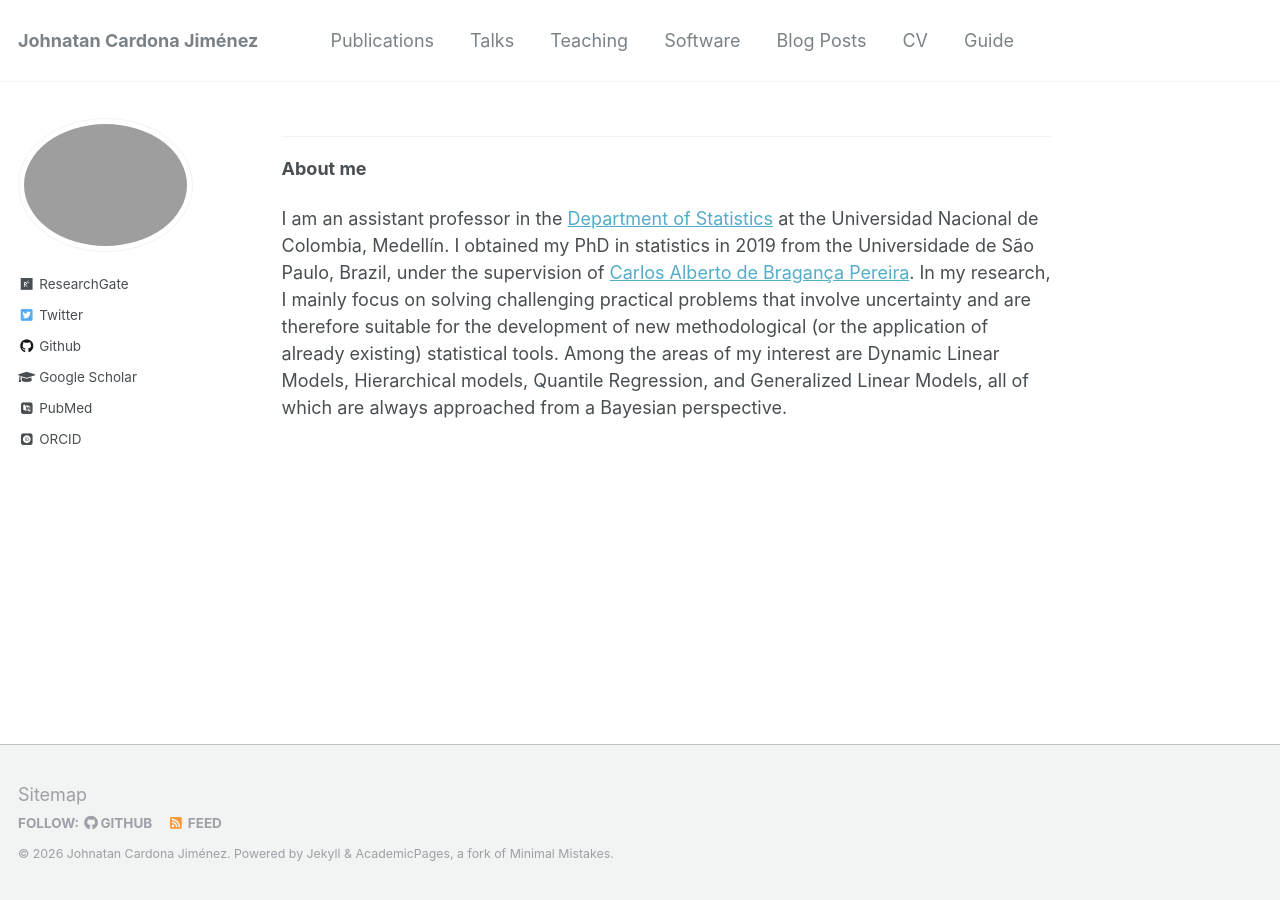
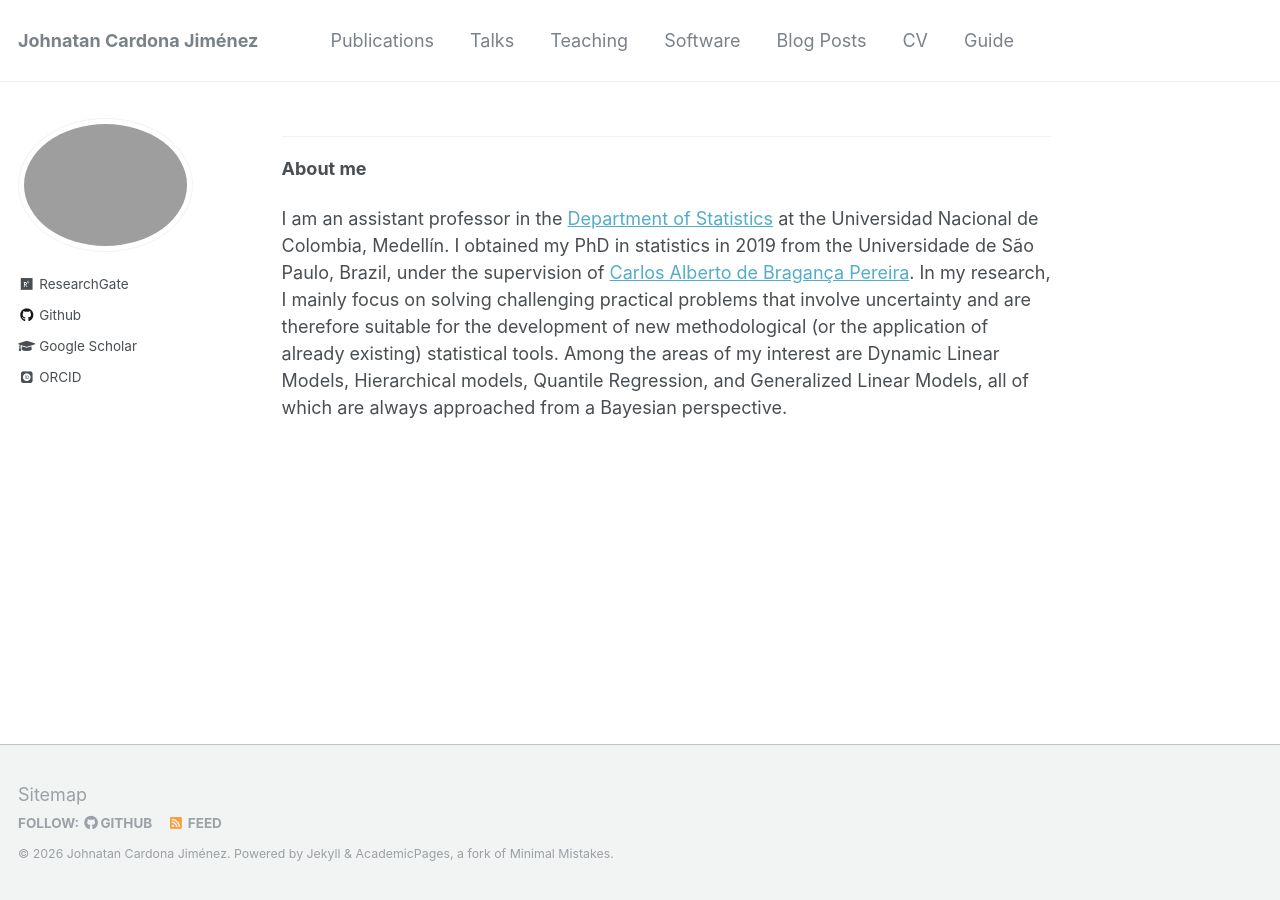
Before and after one commit to JohnatanLAB/JohnatanLAB.github.io, a Jekyll site: the page built from _pages/about.md, in a window 1280 px wide. Built offline with Jekyll 4.4.1, drawn with Linux system fonts in a browser that asks for light colours; some web fonts are replaced.

Commit message:
Update _config.yml

```diff
--- a/_config.yml
+++ b/_config.yml
@@ -84,7 +84,6 @@ author:
   avatar           : "profile.jpg"
   bio              : ""
   employer         :
-  pubmed           : "https://www.ncbi.nlm.nih.gov/pubmed/?term=john+snow"
   googlescholar    : "https://scholar.google.com/citations?user=1E4Dl80AAAAJ&hl=en&authuser=1"
   email            :
   researchgate     : "https://www.researchgate.net/profile/Johnatan-Jimenez-2?ev=hdr_xprf"
@@ -108,7 +107,6 @@ author:
   stackoverflow    : # http://stackoverflow.com/users/123456/username
   steam            :
   tumblr           :
-  twitter          : "replacethistwitterhandle"
   vine             :
   weibo            :
   xing             :
```
